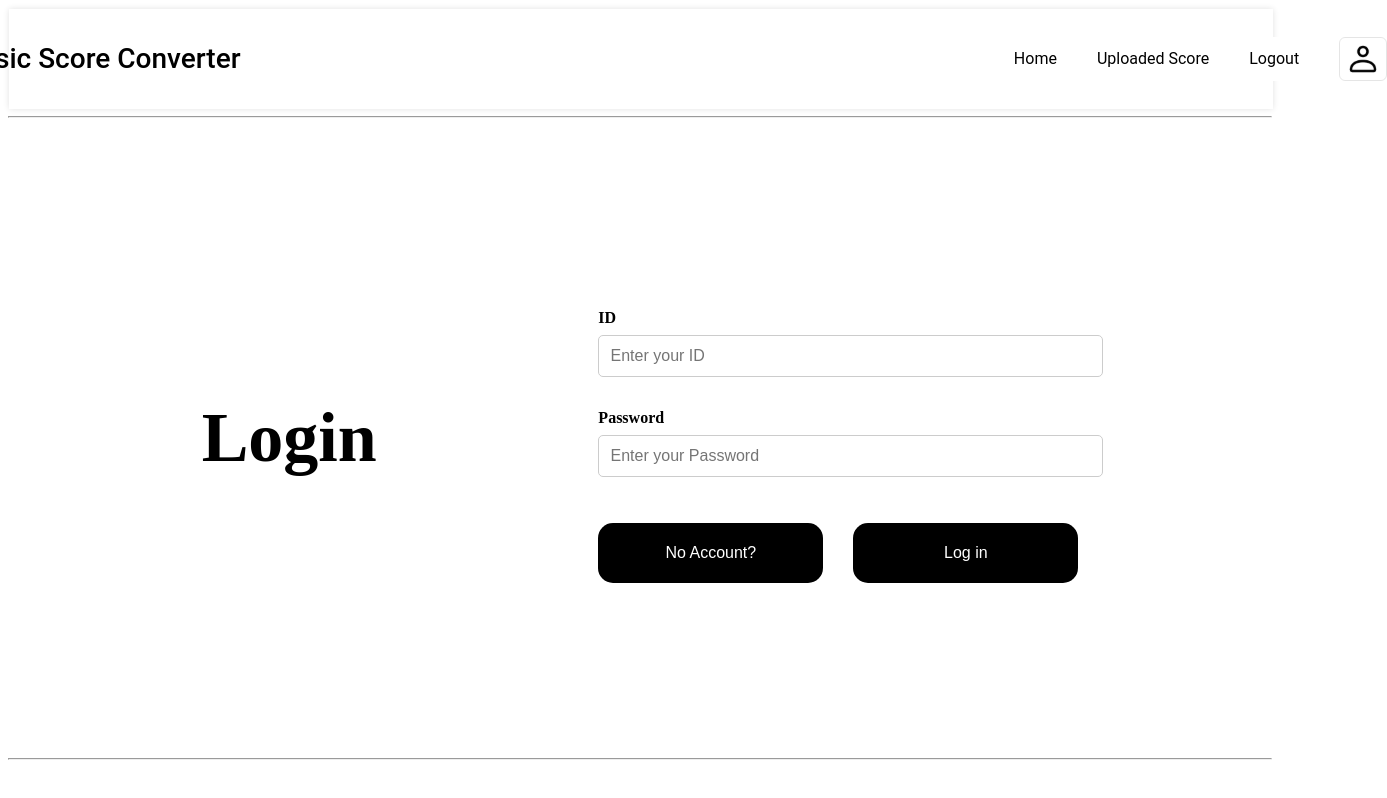
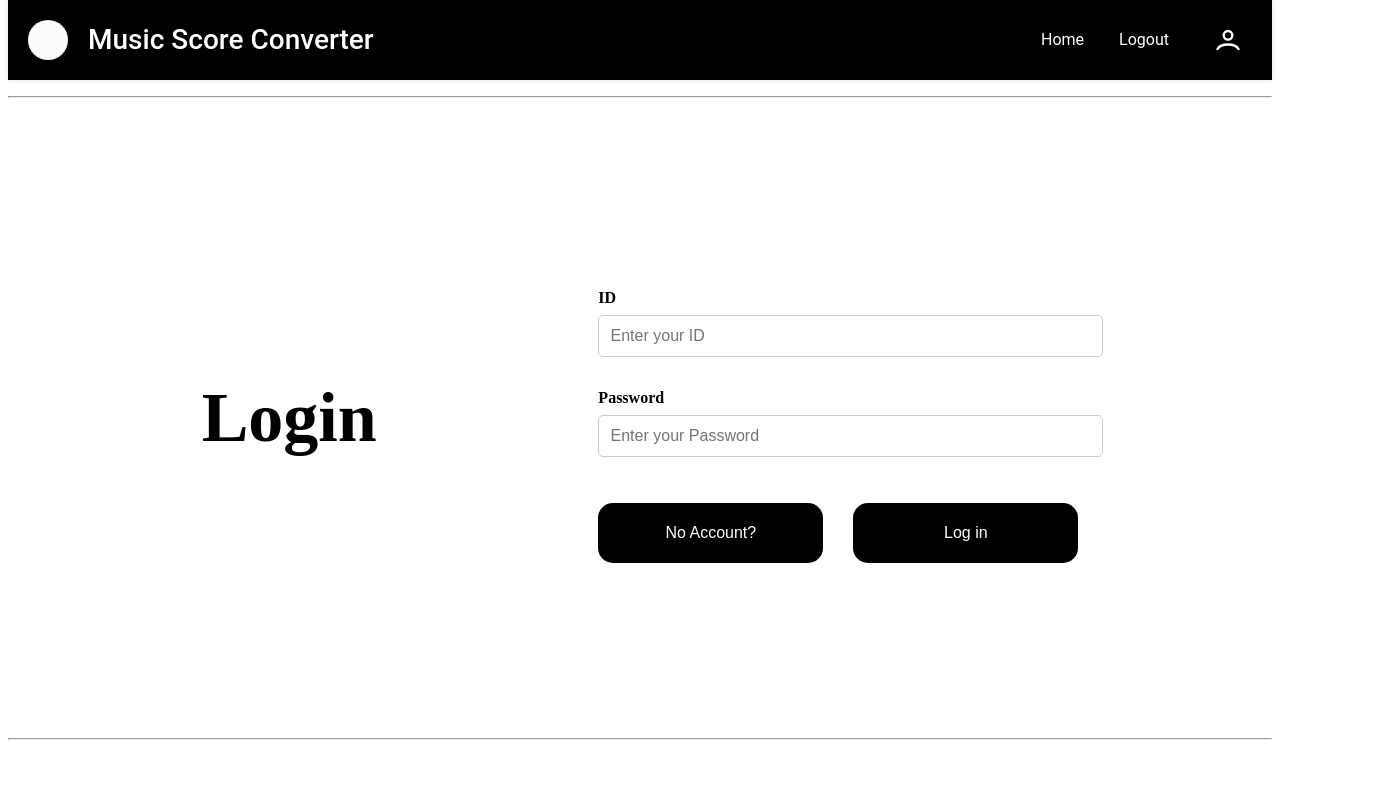
Before and after one commit to ComWith/2024-WinterProject-Frontend, a Next.js app: page / in a window 1280 px wide. Shown: the whole page, 1387 px wide, since content can reach past the window. Built offline with nearby package versions, Linux system fonts and the light colour scheme.

Commit message:
refactor : 헤더 UI 수정

```diff
--- a/src/pages/authStore.ts
+++ b/src/pages/authStore.ts
@@ -6,7 +6,7 @@ interface User {
 }
 
 interface AuthState {
-  user: User | null; // User 타입 사용
+  user: User | null;
   isLoggedIn: boolean;
   setUser: (user: User) => void; // User 타입 사용
   logout: () => void;
--- a/src/widgets/header.module.css
+++ b/src/widgets/header.module.css
@@ -2,27 +2,36 @@
 
 /* Auto layout */
 .top_bar {
+  /* Top Bar */
+
+  /* Auto layout */
   display: flex;
   flex-direction: row;
   justify-content: center;
   align-items: center;
-  padding: 10px;
-  gap: 20px;
+  padding: 20px;
+  gap: 0px;
+  width: auto;
+  height: auto;
+  max-height: 40px;
+  min-width: 700px;
 
+  margin-bottom: 0px;
   position: relative;
-  height: 80px;
-  left: 1px;
-  right: -1px;
-  top: 1px;
+  top: -8px;
+  right: auto;
+  left: auto;
 
-  background: #ffffff;
+  background: #000000;
   box-shadow: 0px 0px 6px rgba(0, 0, 0, 0.12);
 }
 /* Top Bar */
 
 .title {
-  width: 1039px;
-  height: 36px;
+  /* title */
+
+  width: auto;
+  height: auto;
 
   font-family: "Roboto";
   font-style: normal;
@@ -30,30 +39,27 @@
   font-size: 28px;
   line-height: 36px;
   /* identical to box height, or 129% */
+
+  color: #ffffff;
+
   /* Inside auto layout */
   flex: none;
   order: 1;
   flex-grow: 1;
-
-  color: #000000;
 }
 
-/* navigation */
-.menu {
-  /* Auto layout */
+.navigation {
   display: flex;
   flex-direction: row;
   justify-content: center;
   align-items: center;
   padding: 0px;
-  gap: 40px;
-  white-space: nowrap;
+  gap: 35px;
 
   width: auto;
   height: auto;
-  text-overflow: ellipsis;
 
-  background: #ffffff;
+  background: #010101;
 
   /* Inside auto layout */
   flex: none;
@@ -61,7 +67,7 @@
   flex-grow: 0;
 }
 
-.button {
+.Button {
   /* tab */
   all: unset; /* 기본 스타일을 모두 제거 */
   background: transparent; /* 배경 제거 */
@@ -78,10 +84,10 @@
   font-weight: 400;
   font-size: 16px;
   line-height: 24px;
+  /* identical to box height, or 150% */
   cursor: pointer;
-  /* identical to box height, or 150% */
 
-  color: #000000;
+  color: white;
 
   /* Inside auto layout */
   flex: none;
@@ -99,7 +105,7 @@
   gap: 4px;
 
   width: auto;
-  height: 44px;
+  height: auto;
 
   border: 1px solid rgba(0, 0, 0, 0.1);
   border-radius: 6px;
@@ -107,13 +113,16 @@
   flex: none;
   order: 2;
   flex-grow: 0;
+  cursor: pointer;
 }
 
 .Rectangle {
+  /* Rectangle 4137 */
+
   width: 40px;
   height: 40px;
-
-  background: rgba(0, 0, 0, 0.1);
+  margin-right: 20px;
+  background: #fbfbfb;
   border-radius: 100px;
 
   /* Inside auto layout */
--- a/src/widgets/header.tsx
+++ b/src/widgets/header.tsx
@@ -1,5 +1,5 @@
 import { useRouter } from "next/router";
-import { useAuthStore } from "@/pages/authStore";
+import { useAuthStore } from "@/authStore";
 import style from "./header.module.css";
 import Image from "next/image";
 
@@ -12,7 +12,7 @@ export default function NavigationBar() {
     localStorage.removeItem("user");
     localStorage.removeItem("token");
     alert("로그아웃 되었습니다.");
-    router.push("/login");
+    router.push("/");
   };
 
   return (
@@ -20,20 +20,17 @@ export default function NavigationBar() {
       <div className={style.Rectangle} />
       <h1 className={style.title}>Music Score Converter</h1>
 
-      <div className={style.menu}>
-        <button className={style.button} onClick={() => router.push("/home")}>
+      <div className={style.navigation}>
+        <button className={style.Button} onClick={() => router.push("/home")}>
           Home
         </button>
-        <button
-          className={style.button}
+        <button className={style.Button} onClick={handleLogout}>
+          Logout
+        </button>
+        <div
+          className={style.profile}
           onClick={() => router.push("/allsheets")}
         >
-          Uploaded Score
-        </button>
-        <button className={style.button} onClick={handleLogout}>
-          Logout
-        </button>
-        <div className={style.profile}>
           <Image src="/profile.svg" alt="Profile" width={30} height={30} />
         </div>
       </div>
```
Also changed, not shown: public/profile.svg.
